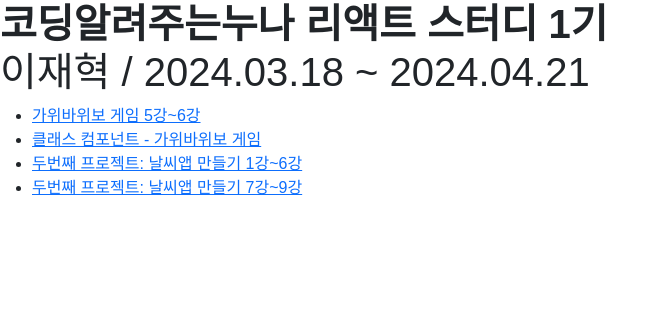
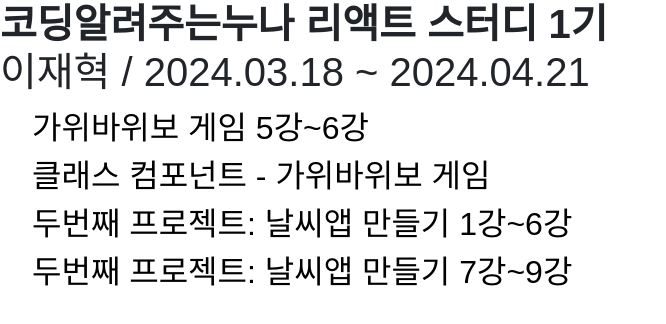
Before and after one commit to JaeHye0k/-, a React (Create React App) app: page / in a window 1280 px wide. Shown: the top 324 px of the page, without its empty margins (0-666 px from the left). Built offline with nearby package versions, Linux system fonts and the light colour scheme; a web font is replaced by a local one.

Commit message:
[Design] 인덱스 페이지 디자인 수정

```diff
--- a/src/App.jsx
+++ b/src/App.jsx
@@ -16,7 +16,7 @@ const App = () => {
           path="/rock-scissor-paper-class"
           element={<RockScissorPaperClass />}
         />
-        <Route path="/weather" element={<Weather />}></Route>
+        <Route path="/weather" element={<Weather />} />
       </Routes>
     </div>
   );
--- a/src/styles/index.css
+++ b/src/styles/index.css
@@ -19,3 +19,13 @@ html,
 #root {
   height: 100%;
 }
+
+.list {
+  list-style: none;
+  font-size: 2rem;
+}
+
+.list a {
+  color: black;
+  text-decoration: none;
+}
```
